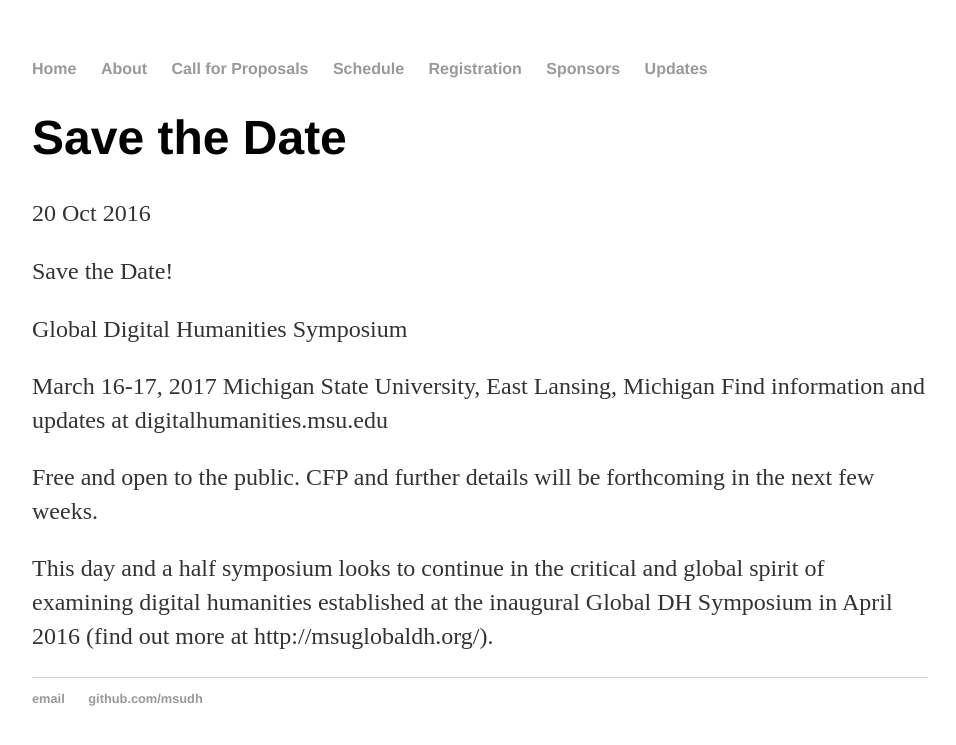
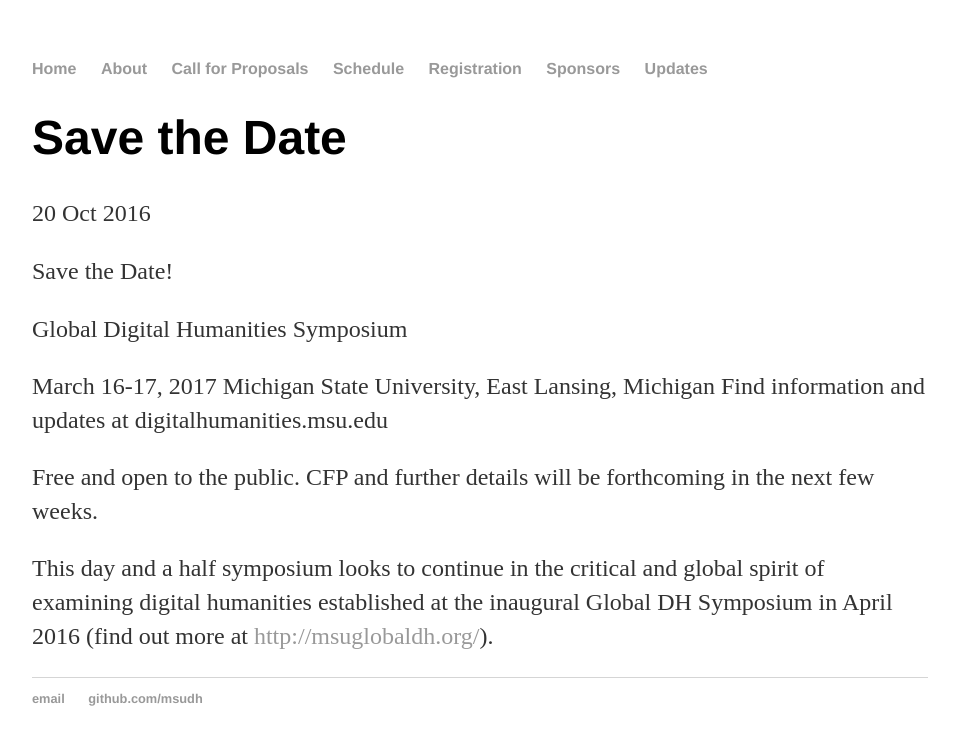
Before and after one commit to msudh/globaldh2017.github.io, a Jekyll site: the page built from _posts/2016-10-20-save-the-date.md, in a window 1280 px wide. Shown: the top 745 px of the page, without its empty margins (160-1116 px from the left). Built offline with Jekyll 4.4.1, drawn with Linux system fonts in a browser that asks for light colours.

```diff
--- a/_posts/2016-10-20-save-the-date.md
+++ b/_posts/2016-10-20-save-the-date.md
@@ -14,4 +14,4 @@ Find information and updates at digitalhumanities.msu.edu
 
 Free and open to the public. CFP and further details will be forthcoming in the next few weeks.
 
-This day and a half symposium looks to continue in the critical and global spirit of examining digital humanities established at the inaugural Global DH Symposium in April 2016 (find out more at http://msuglobaldh.org/).
+This day and a half symposium looks to continue in the critical and global spirit of examining digital humanities established at the inaugural Global DH Symposium in April 2016 (find out more at <http://msuglobaldh.org/>).
```
